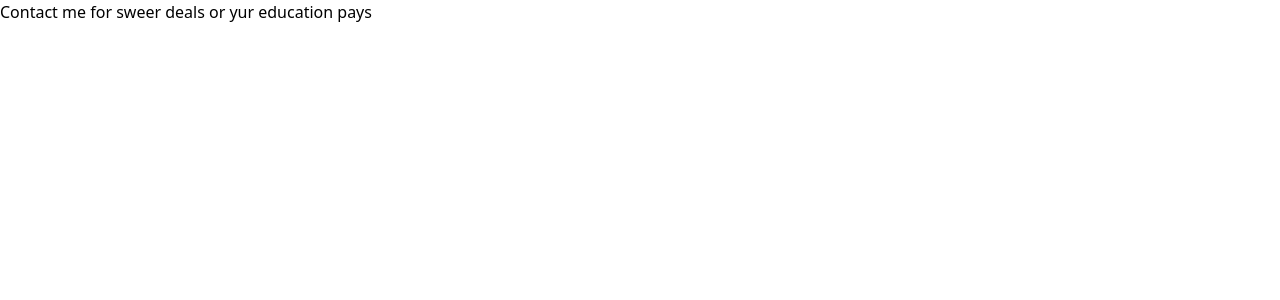
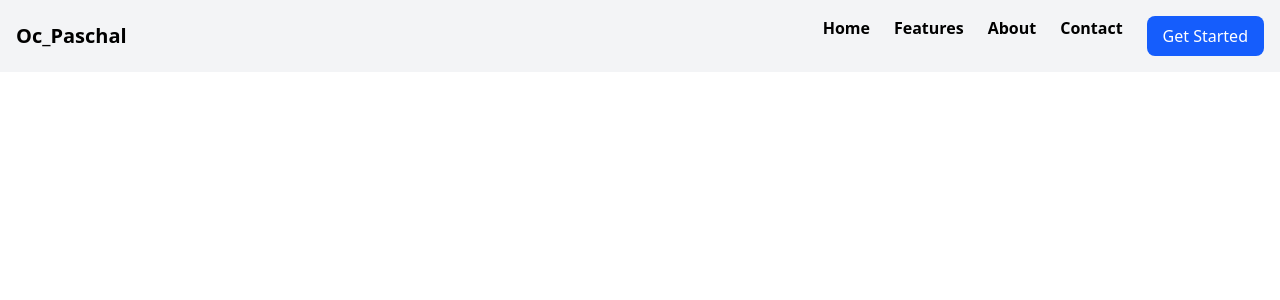
Before and after one commit to Oc-Paschal/Landing-Page-With-React, a React (Vite) app: page /contact in a window 1280 px wide. Shown: the top 300 px of the page. Built offline with nearby package versions, Linux system fonts and the light colour scheme.

Commit message:
worked on the layout and added navbar to all the pages

```diff
--- a/src/App.jsx
+++ b/src/App.jsx
@@ -1,4 +1,5 @@
 import { Routes, Route } from "react-router-dom";
+import Mainlayouts from "./Layouts/Mainlayouts";
 import Home from "./Pages/Home";
 import About from "./Pages/About";
 import Contact from "./Pages/Contact";
@@ -11,10 +12,12 @@ const App = () => {
   return (
     <>
     <Routes>
+      <Route element={<Mainlayouts />}>
       <Route path="/" element={<Home/>}/>
       <Route path="/about" element={<About/>}/>
       <Route path="/contact" element={<Contact/>}/>
       <Route path="/Features" element={<Features/>}/>
+      </Route>
     </Routes>
 
     </>
--- /dev/null
+++ b/src/Layouts/Mainlayouts.jsx
@@ -0,0 +1,13 @@
+import Navbar from "../component/Navbar";
+import { Outlet } from "react-router-dom";
+
+const Mainlayouts = () => {
+  return (
+    <>
+    <Navbar/>
+    <Outlet/>
+    </>
+  )
+}
+
+export default Mainlayouts
--- a/src/Pages/Contact.jsx
+++ b/src/Pages/Contact.jsx
@@ -1,8 +1,14 @@
 import React from 'react'
+import Navbar from '../component/Navbar'
 
 const Contact = () => {
   return (
+    <>
+    <Navbar></Navbar>
     <div>Contact me for sweer deals or yur education pays </div>
+
+
+    </>
   )
 }
 
```
